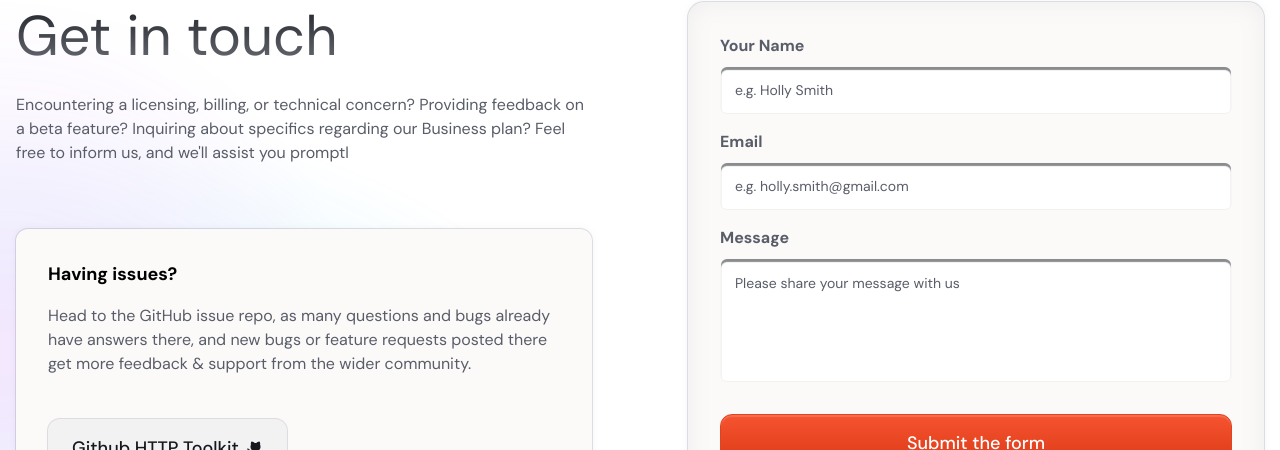
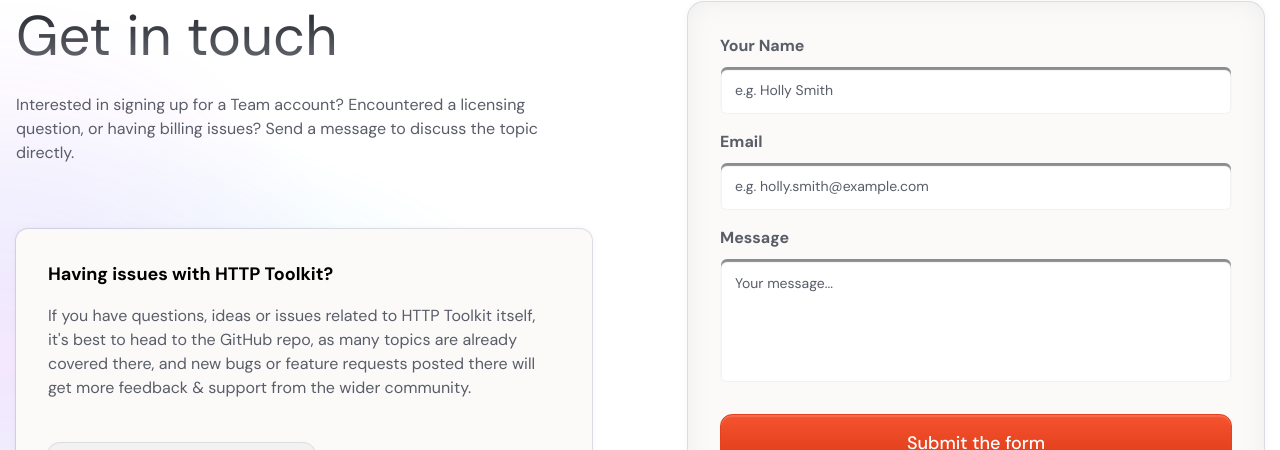
Before and after one commit to httptoolkit/httptoolkit-website, a Next.js app: page /contact in a window 1280 px wide. Shown: the part 101-551 px from the top of the page. Built offline with nearby package versions, Linux system fonts and the light colour scheme; no server answers.

Commit message:
Improve contact page content

```diff
--- a/src/app/contact/page.tsx
+++ b/src/app/contact/page.tsx
@@ -26,18 +26,16 @@ export default function ContactPage() {
                   Get in touch
                 </Heading>
                 <Text fontSize="m">
-                  Encountering a licensing, billing, or technical concern? Providing feedback on a beta feature?
-                  Inquiring about specifics regarding our Business plan? Feel free to inform us, and we&apos;ll assist
-                  you promptl
+                  Interested in signing up for a Team account? Encountered a licensing question, or having billing issues? Send a message to discuss the topic directly.
                 </Text>
               </Stack>
               <ContentCard
-                title="Having issues?"
-                text="Head to the GitHub issue repo, as many questions and bugs already have answers there, and new bugs or feature requests posted there get more feedback & support from the wider community."
+                title="Having issues with HTTP Toolkit?"
+                text="If you have questions, ideas or issues related to HTTP Toolkit itself, it's best to head to the GitHub repo, as many topics are already covered there, and new bugs or feature requests posted there will get more feedback & support from the wider community."
                 button={{
-                  children: 'Github HTTP Toolkit',
-                  href: 'https://github.com/httptoolkit/httptoolkit-website',
-                  icon: GithubLogo,
+                  children: 'HTTP Toolkit on GitHub',
+                  href: 'https://github.com/httptoolkit/httptoolkit/issues/new/choose',
+                  icon: GithubLogo
                 }}
               />
             </StyledContactColumnContent>
--- a/src/components/sections/contact-form/index.tsx
+++ b/src/components/sections/contact-form/index.tsx
@@ -12,12 +12,12 @@ export const ContactForm = () => {
         <Stack $gapxl="32px">
           <Stack $gapxl="16px">
             <Input label="Your Name" id="name" placeholder="e.g. Holly Smith" required type="text" />
-            <Input label="Email" id="email" placeholder="e.g. holly.smith@gmail.com" required type="email" />
+            <Input label="Email" id="email" placeholder="e.g. holly.smith@example.com" required type="email" />
             <Input
               label="Message"
               id="message"
               as="textarea"
-              placeholder="Please share your message with us"
+              placeholder="Your message..."
               required
             />
           </Stack>
```
